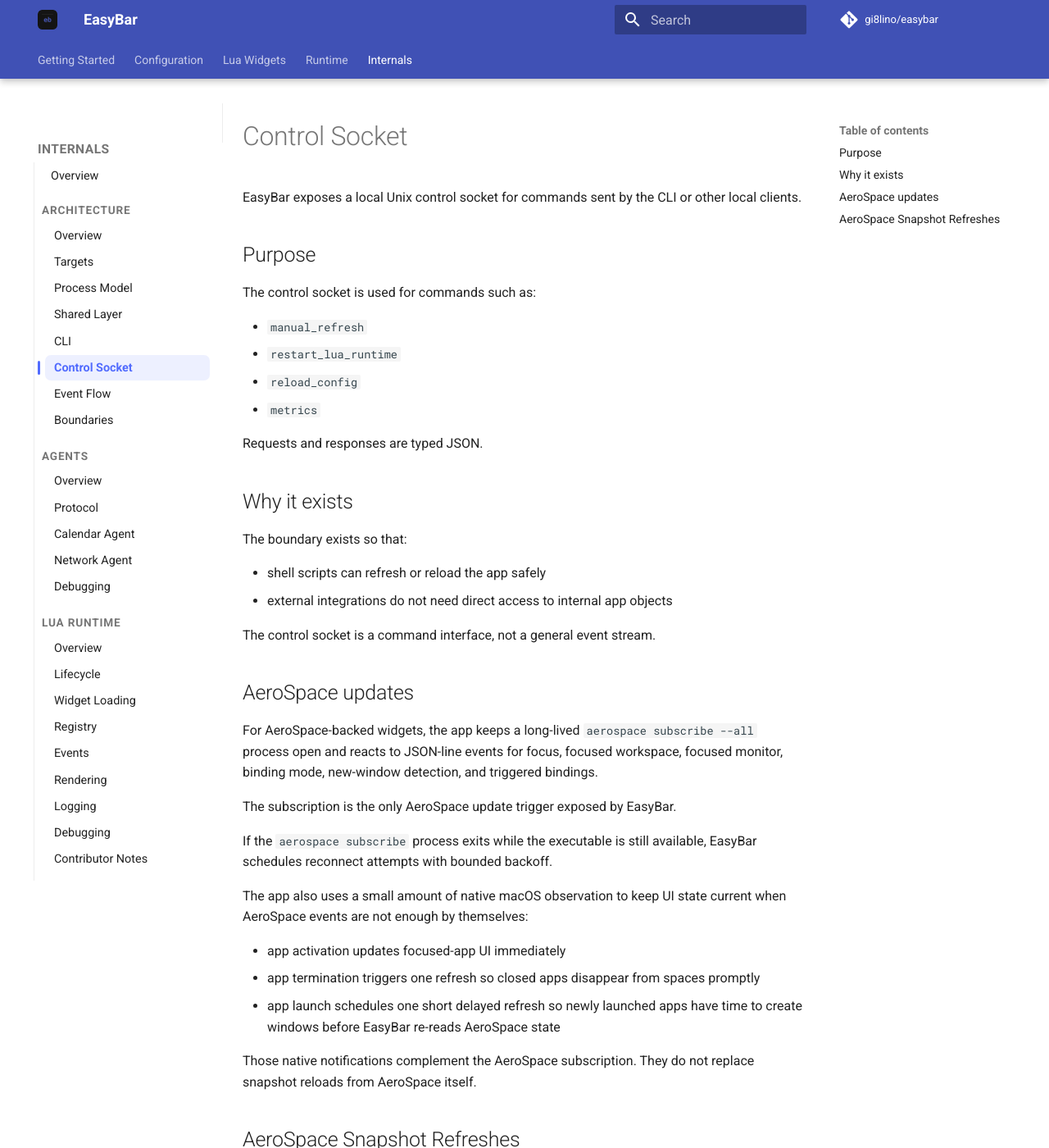
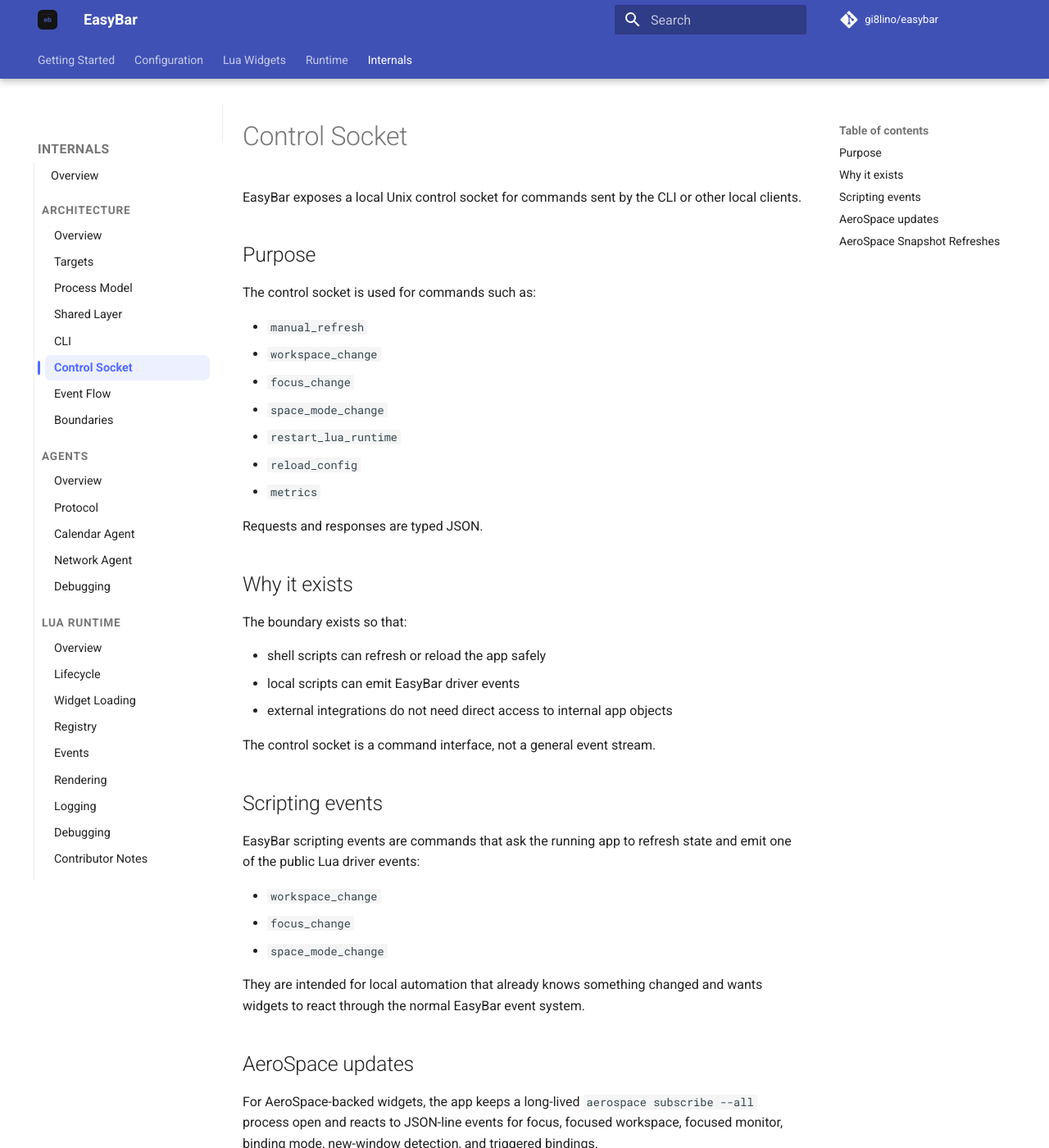
Before and after one commit to gi8lino/easybar, an MkDocs documentation site: the page built from docs/content/internals/architecture/control-socket.md, in a window 1280 px wide and 1400 px high. Shown: the whole window at 82% size. Built offline with MkDocs 1.6.1 and Material for MkDocs 9.7.7, drawn with Linux system fonts in a browser that asks for light colours; comment, search, counter and statistics services are not loaded.

Commit message:
feat(cli): add scripting event command

```diff
--- a/docs/content/internals/architecture/control-socket.md
+++ b/docs/content/internals/architecture/control-socket.md
@@ -7,6 +7,9 @@
 The control socket is used for commands such as:
 
 - `manual_refresh`
+- `workspace_change`
+- `focus_change`
+- `space_mode_change`
 - `restart_lua_runtime`
 - `reload_config`
 - `metrics`
@@ -18,15 +21,24 @@
 The boundary exists so that:
 
 - shell scripts can refresh or reload the app safely
+- local scripts can emit EasyBar driver events
 - external integrations do not need direct access to internal app objects
 
 The control socket is a command interface, not a general event stream.
 
+## Scripting events
+
+EasyBar scripting events are commands that ask the running app to refresh state and emit one of the public Lua driver events:
+
+- `workspace_change`
+- `focus_change`
+- `space_mode_change`
+
+They are intended for local automation that already knows something changed and wants widgets to react through the normal EasyBar event system.
+
 ## AeroSpace updates
 
 For AeroSpace-backed widgets, the app keeps a long-lived `aerospace subscribe --all` process open and reacts to JSON-line events for focus, focused workspace, focused monitor, binding mode, new-window detection, and triggered bindings.
-
-The subscription is the only AeroSpace update trigger exposed by EasyBar.
 
 If the `aerospace subscribe` process exits while the executable is still available, EasyBar schedules reconnect attempts with bounded backoff.
 
```
Also changed, not shown: docs/content/getting-started/aerospace.md (+5 -5 lines), docs/content/internals/architecture/cli.md (+1 -0 lines), docs/content/internals/architecture/event-flow.md (+1 -1 lines), docs/content/runtime/control.md (+14 -0 lines), docs/content/runtime/recovery.md (+7 -1 lines), README.md, 6 other files.
